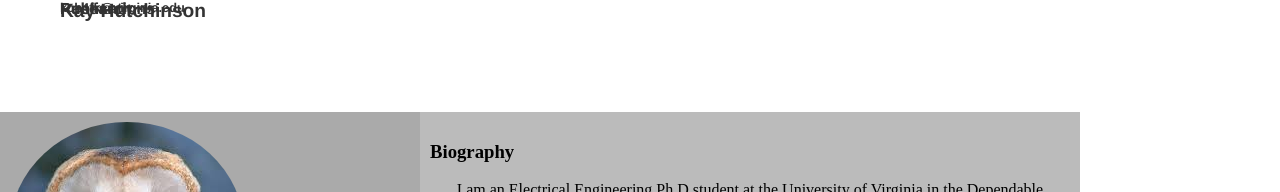
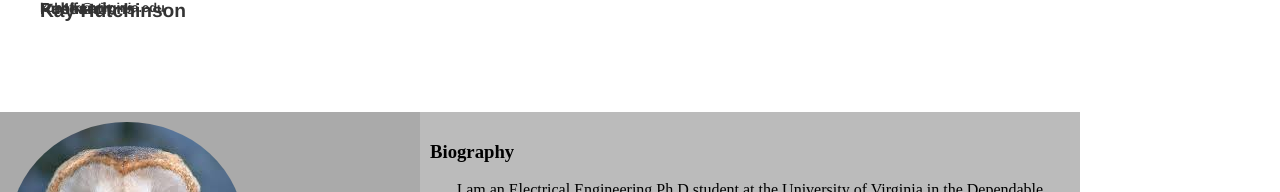
Before and after one commit to kch4fk/kch4fk.github.io, a Jekyll site: the page built from index.html, in a window 1280 px wide. Shown: the top 192 px of the page. Built offline with Jekyll 4.4.1, drawn with Linux system fonts in a browser that asks for light colours.

Commit message:
Update main.css

```diff
--- a/css/main.css
+++ b/css/main.css
@@ -1,6 +1,6 @@
 body {
     margin: 0px;  /*60px;*/
-    /*width: 100%;*/
+    width: 100%;
 }
 
 nav ul, footer ul {
@@ -11,9 +11,9 @@ nav ul, footer ul {
 }
 nav ul li, footer ul li {
     display: inline;
-    margin-right: 20px;
+    /*margin-right: 20px;
     margin-left: 20px;
-    overflow: hidden;
+    overflow: hidden; */
     /*background-color: #333;*/
     position: fixed; /*Set the navbar to fixed position*/
     top: 0; /*Position the navbar at the top of the page*/
```
